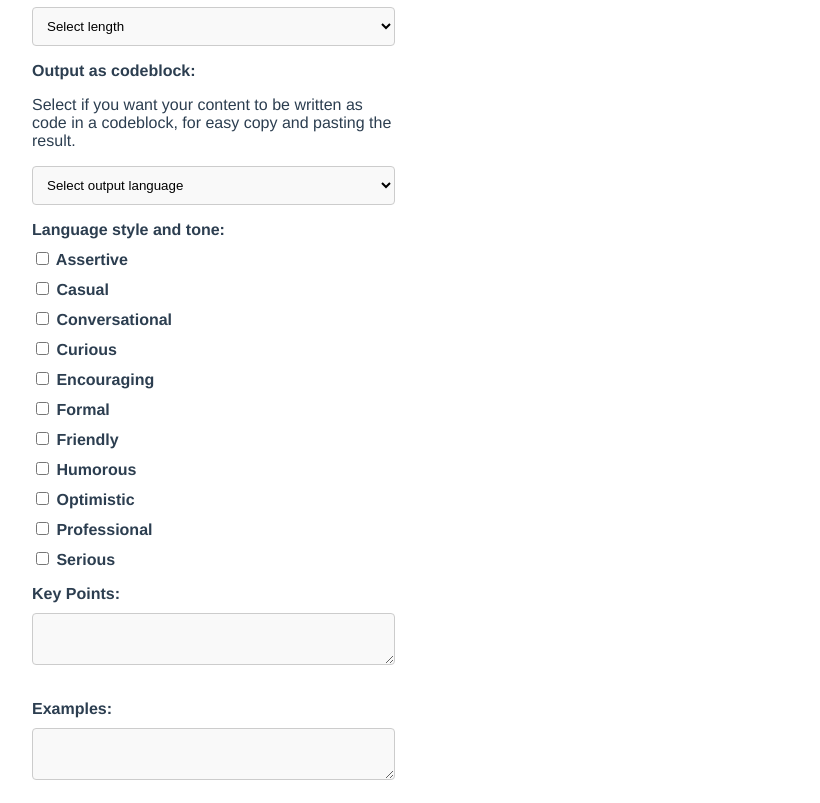
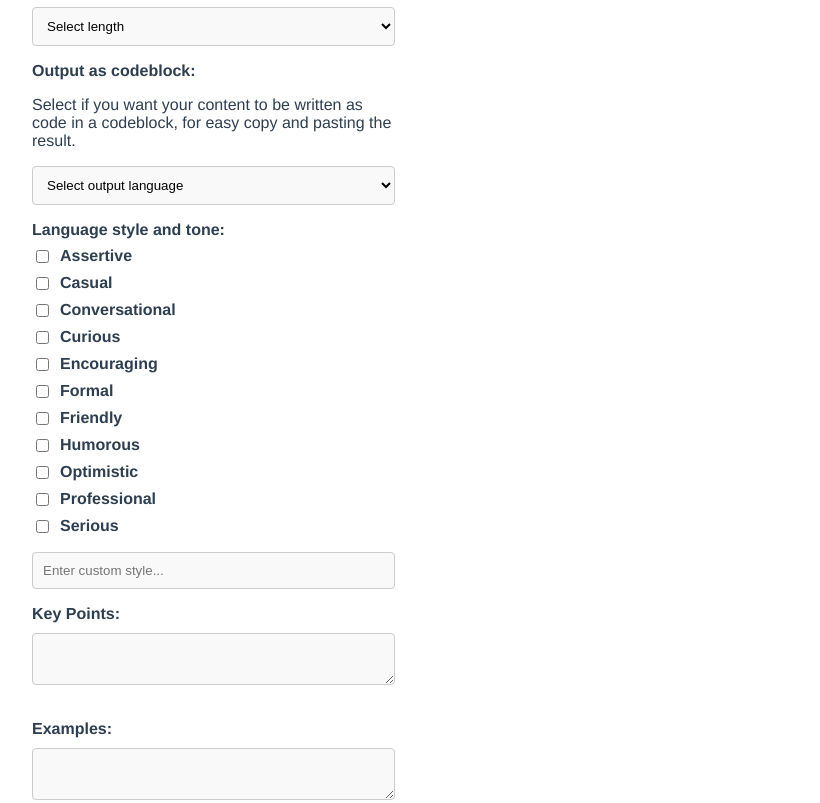
Before and after one commit to MichaelCurrin/easy-prompt, a plain HTML site: page index.html in a window 1280 px wide. Shown: the part 1228-2031 px from the top of the page, without its empty margins (32-852 px from the left). Drawn offline with nearby package versions, Linux system fonts and the light colour scheme.

Commit message:
Add custom input for style and tone

```diff
--- a/assets/css/styles.css
+++ b/assets/css/styles.css
@@ -140,3 +140,21 @@ code {
 form>div {
   margin-bottom: 1em;
 }
+
+/* Style for language style and tone section */
+form>div:has(label[for="style"]) {
+  display: flex;
+  flex-direction: column;
+  gap: 0.5em;
+}
+
+form>div:has(label[for="style"]) label {
+  display: flex;
+  align-items: center;
+  gap: 0.5em;
+  margin-bottom: 0;
+}
+
+form>div:has(label[for="style"]) .input-row {
+  margin-top: 0.5em;
+}
--- a/assets/js/Form.js
+++ b/assets/js/Form.js
@@ -12,6 +12,7 @@ const Form = {
       customLength: "",
       dropdownCodeblock: "",
       customCodeblock: "",
+      customStyle: "",
     };
   },
   computed: {
@@ -30,6 +31,16 @@ const Form = {
     isCustomCodeblock() {
       return this.dropdownCodeblock === "custom";
     },
+    combinedStyles() {
+      const selectedStyles = this.form.style;
+      const customStyle = this.customStyle.trim();
+
+      if (!customStyle) {
+        return selectedStyles;
+      }
+
+      return [...selectedStyles, customStyle];
+    }
   },
   watch: {
     dropdownPurpose(newValue) {
@@ -91,6 +102,9 @@ const Form = {
       if (this.isCustomCodeblock) {
         this.form.asCodeblock = newValue;
       }
+    },
+    customStyle(newValue) {
+      this.form.customStyle = newValue.trim();
     },
   },
   template: `
@@ -210,6 +224,15 @@ const Form = {
             {{ value }}
           </label>
         </template>
+        <div class="input-row">
+          <input
+            type="text"
+            id="custom-style"
+            v-model="customStyle"
+            placeholder="Enter custom style..."
+            class="input-row__input"
+          />
+        </div>
       </div>
       <div>
         <label for="points">Key Points:</label>
--- a/assets/js/Result.js
+++ b/assets/js/Result.js
@@ -36,9 +36,9 @@ The target audience is {{ form.audience }}.
   The content length should be {{ form.outputLength }}.
   </template>
 </template>
-<template v-if="form.style.length">
+<template v-if="form.style.length || form.customStyle">
 ### Language style and tone
-{{ form.style.join(', ') }}
+{{ form.style.length ? form.style.join(', ') : '' }}{{ form.customStyle ? (form.style.length ? ', ' : '') + form.customStyle : '' }}
 </template>
 <template v-if="form.points">
 ### Key points
--- a/assets/js/main.js
+++ b/assets/js/main.js
@@ -51,6 +51,7 @@ const app = createApp({
         asCodeblock: "",
         format: "",
         style: [],
+        customStyle: "",
         points: "",
         examples: "",
         steps: "",
```
